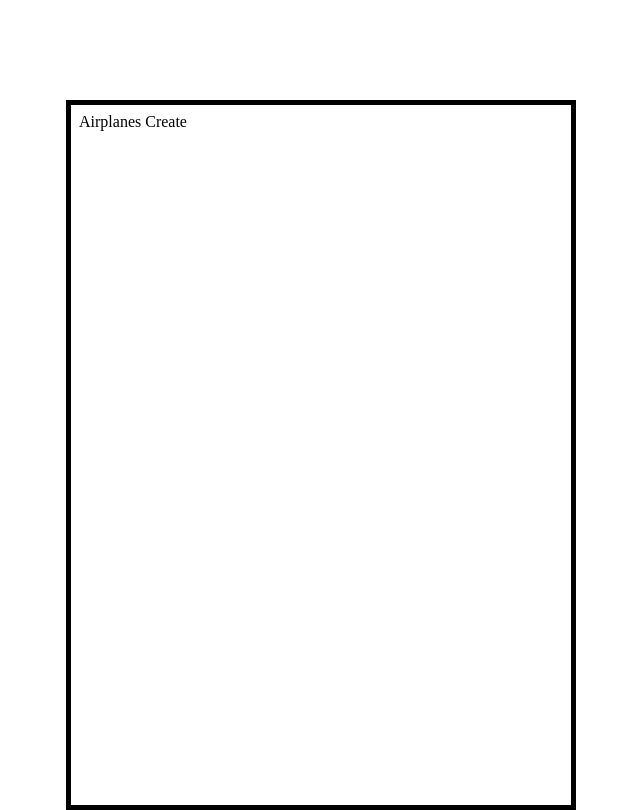
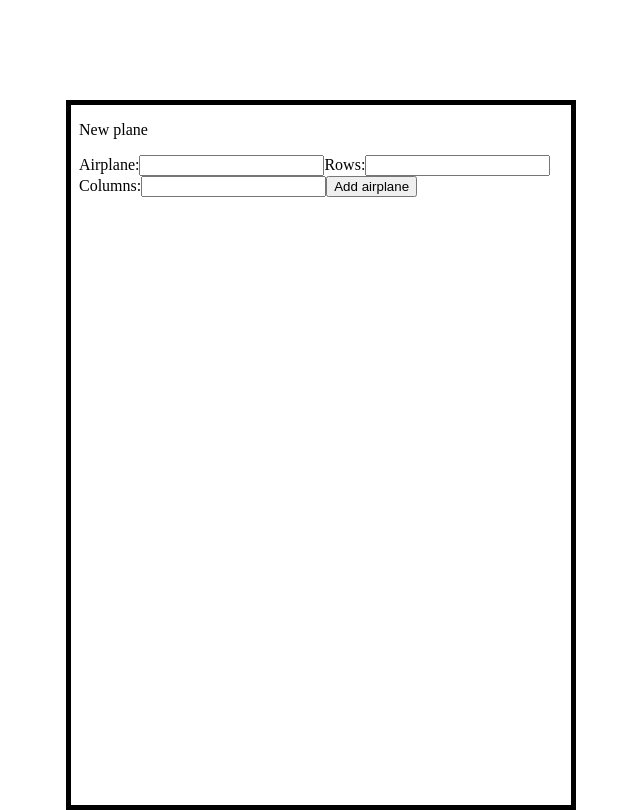
Before and after one commit to adam30202/Burning-Airlines-Client, a React (Vite) app: page /airplanes in a window 1280 px wide. Shown: the whole page, without its empty margins (319-959 px from the left). Built offline with nearby package versions, Linux system fonts and the light colour scheme.

Commit message:
airplanes component somewhat working

```diff
--- a/src/components/Airplanes.jsx
+++ b/src/components/Airplanes.jsx
@@ -1,7 +1,92 @@
+import { useState, useEffect } from 'react';
+import axios from 'axios';
+
+const SERVER_URL = 'http://localhost:3000/airplanes'; //change to appropriate route later
+
 const Airplanes = () => {
+    const [airplanes, setAirplanes] = useState([]);
+    const [airplane, setAirplane] = useState('');
+    const [rows, setRows] = useState('');
+    const [columns, setColumns] = useState('');
+
+    const fetchAirplanes = () => {
+        axios(SERVER_URL).then((response) => {
+            setAirplanes(response.data);
+        });
+    };
+
+    // useEffect(fetchAirplanes, []);
+
+    const saveAirplanes = (airplane, rows, columns) => {
+        axios.post(SERVER_URL, { airplane, rows, columns }).then((response) => {
+            setAirplanes([...airplanes, response.data]); //Add new airplane to the state, triggers a re-render
+        console.log(response.data);
+        });
+    };
+
+        return (
+            <div>
+            <p>New plane</p>
+            <AirplaneForm onSubmit={(airplane, rows, columns) =>  saveAirplanes(airplane, rows, columns)}
+            setAirplane={setAirplane}
+            setRows={setRows}
+            setColumns={setColumns}
+             />
+            <AirplanesList airplanes={ airplanes } />
+        </div>
+    );
+};
+
+
+
+const AirplaneForm = ({ onSubmit, setAirplane, setRows, setColumns }) => {
+    const handleSubmit = (e) => {
+      e.preventDefault();
+      onSubmit(airplane, rows, columns);
+      setAirplane('');
+      setRows('');
+      setColumns('');
+    };
+
+    const handleAirplaneChange = (e) => {
+      setAirplane(e.target.value);
+    };
+
+    const handleRowsChange = (e) => {
+      setRows(e.target.value);
+    };
+
+    const handleColumnsChange = (e) => {
+      setColumns(e.target.value);
+    };
+
+    const [airplane, rows, columns] = [setAirplane, setRows, setColumns];
+
+    return (
+      <div>
+        <form onSubmit={handleSubmit}>
+          <label>
+            Airplane:
+            <input type="text" onChange={handleAirplaneChange} required />
+          </label>
+          <label>
+            Rows:
+            <input type="text" onChange={handleRowsChange} required />
+          </label>
+          <label>
+            Columns:
+            <input type="text" onChange={handleColumnsChange} required />
+          </label>
+          <button type="submit">Add airplane</button>
+        </form>
+      </div>
+    );
+  };
+
+const AirplanesList = (props) => {
     return (
         <div>
-            Airplanes Create
+            { props.airplanes.map( (s) => <p key={ s.id }>{ s.content }</p> ) }
         </div>
     );
 };
```
